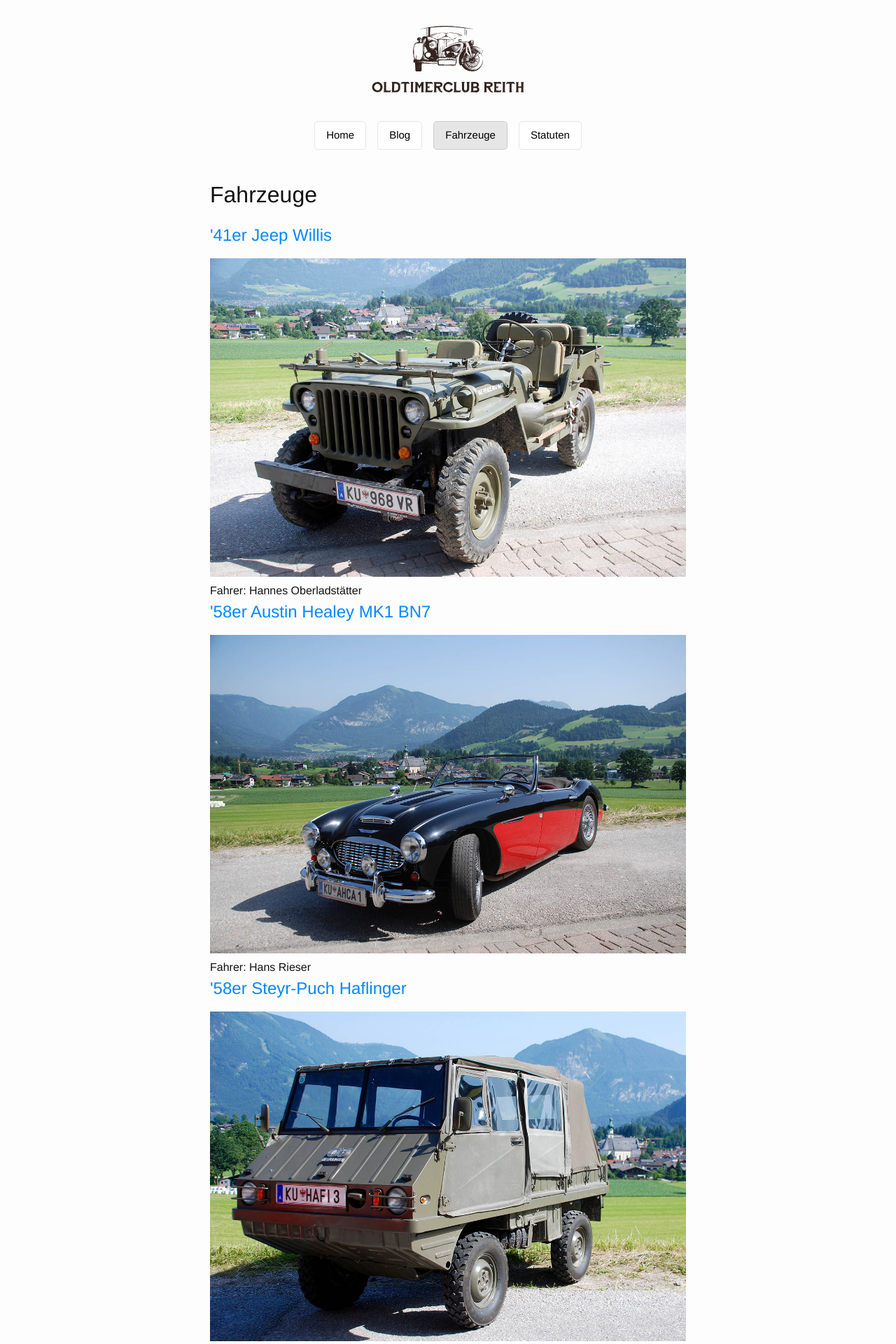
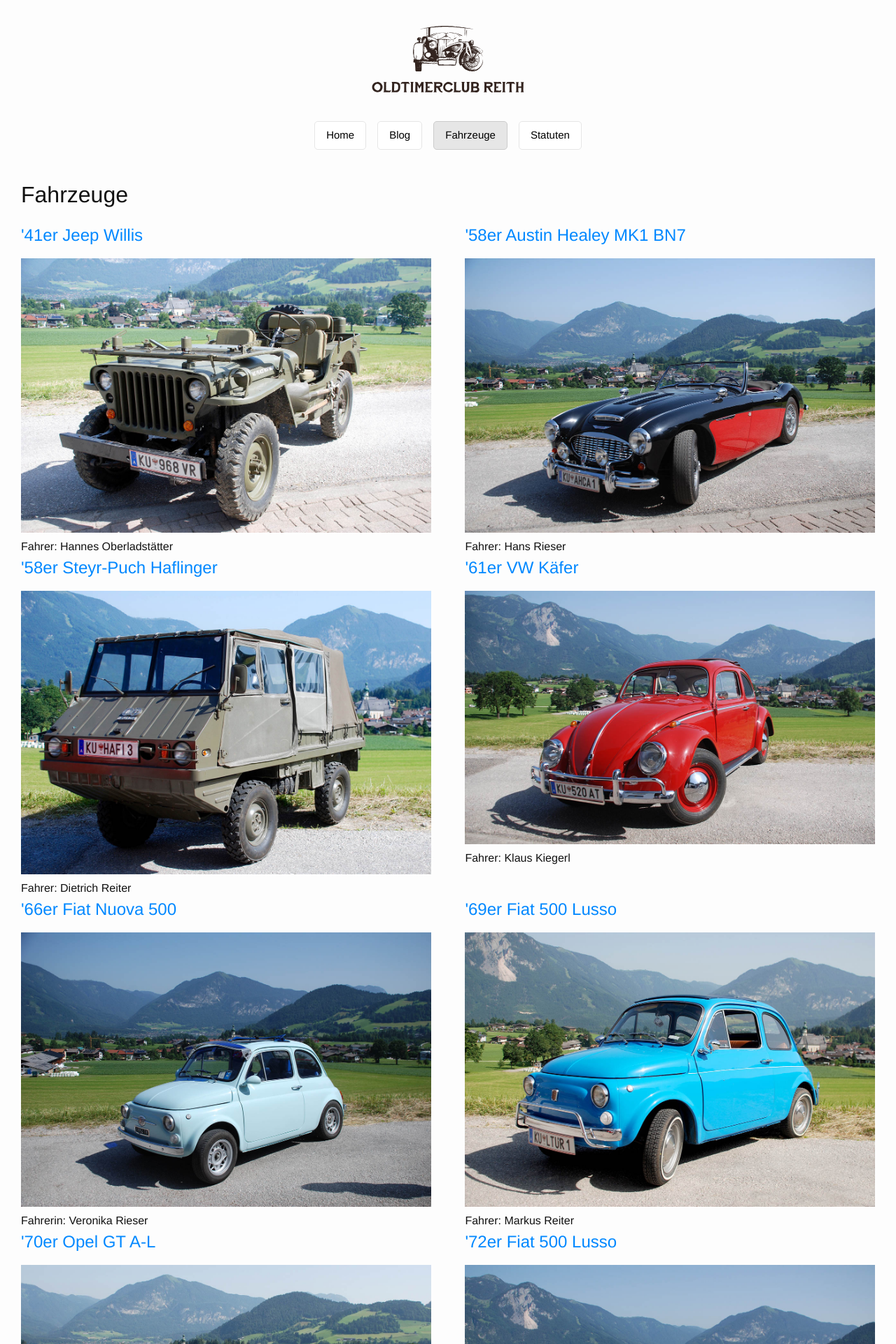
Before and after one commit to oc-reith/oc-reith.github.io, a Jekyll site: the page built from cars.html, in a window 1280 px wide. Shown: the top 1920 px of the page at 70% size. Built offline with Jekyll 4.4.1, drawn with Linux system fonts in a browser that asks for light colours.

Commit message:
Add alternate car view.

```diff
--- a/_layouts/default.html
+++ b/_layouts/default.html
@@ -2,8 +2,8 @@
 {% include head.html %}
 <body>
 {% include header.html %}
-  <div class="site-content">
-    <div class="wrapper">
+  <div class="site-content">{% assign current = page.url | downcase | split: '/' %}
+    <div class="wrapper{% if current[1] == 'fahrzeuge' %} cars{% endif %}">
 {{ content }}
     </div>
   </div>
--- a/_sass/_layout.scss
+++ b/_sass/_layout.scss
@@ -86,7 +86,7 @@ html, body {
   }
 }
 
-@include media-query($phone) {
+@include media-query-max($phone) {
   .site-nav {
 
   ul {
@@ -228,7 +228,24 @@ body {
  * Cars
  */
 
+@include media-query-min($laptop) {
+  .wrapper.cars {
+    max-width: 1400px;
 
+    .car {
+  	  width: 48%;
+  	  float: left;
+
+  	  &:nth-child(2n) {
+  		  margin-right: 4%;
+  	  }
+
+  	  &:nth-of-type(2) {
+  		  margin-top: 0;
+  	  }
+    }
+  }
+}
 
 
 /**
--- a/css/main.scss
+++ b/css/main.scss
@@ -25,7 +25,7 @@ $grey-color-dark: darken($grey-color, 25%);
 $content-width:  800px;
 
 $phone: 500px;
-$on-laptop: 800px;
+$laptop: 1000px;
 
 
 $link-color: #0088ff;
@@ -43,18 +43,23 @@ $footer-text-color: lighten($footer-background-color, 50%);
 
 
 // Using media queries with like this:
-// @include media-query($on-palm) {
+// @include media-query($phone) {
 //   .wrapper {
 //     padding-right: $spacing-unit / 2;
 //     padding-left: $spacing-unit / 2;
 //   }
 // }
-@mixin media-query($device) {
+@mixin media-query-max($device) {
   @media screen and (max-width: $device) {
     @content;
   }
 }
 
+@mixin media-query-min($device) {
+  @media screen and (min-width: $device) {
+    @content;
+  }
+}
 
 
 // Import partials from `sass_dir` (defaults to `_sass`)
```
